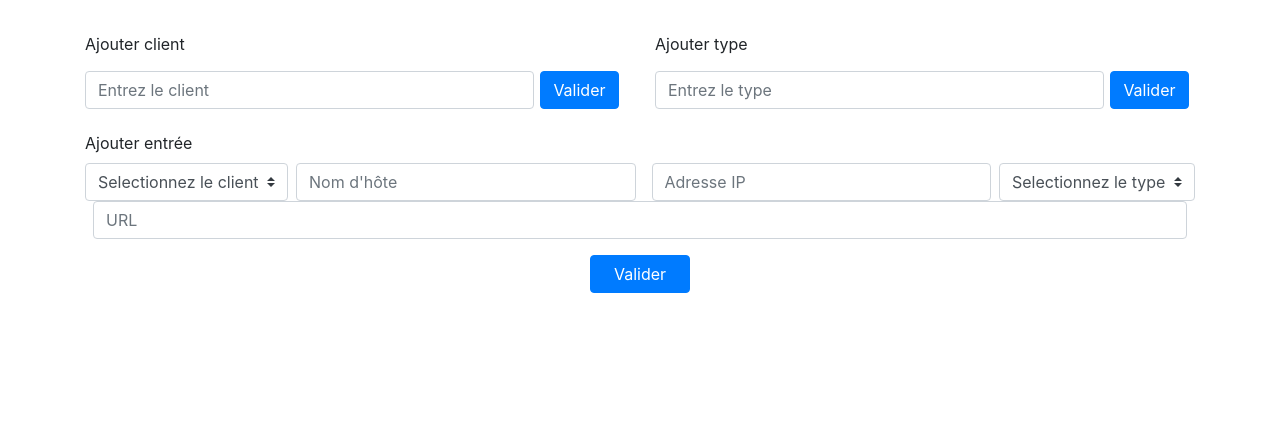
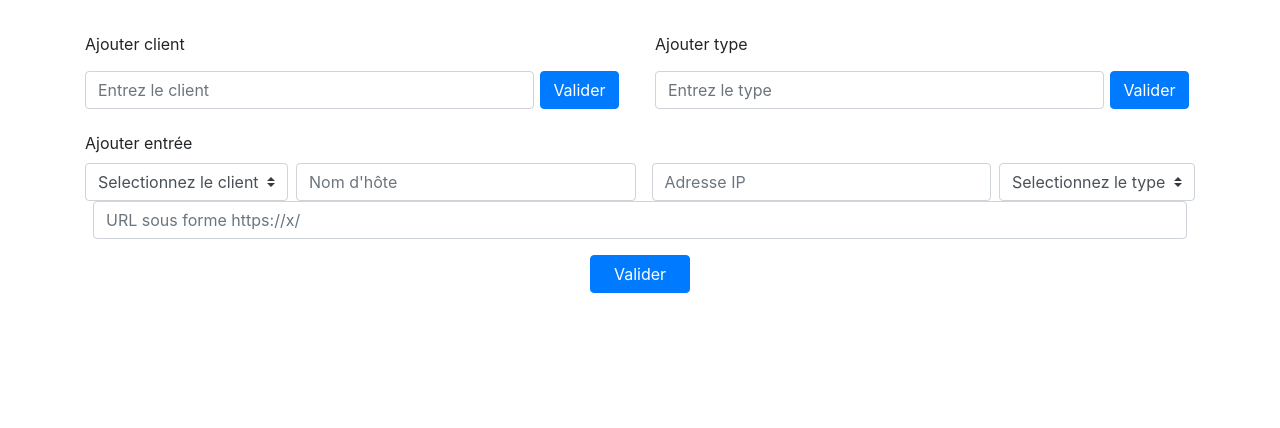
Before and after one commit to Boidart/topensi-sinala, a Django app: page /add/ in a window 1280 px wide. Shown: the part 76-504 px from the top of the page. Run offline with Django 3.2, Linux system fonts and the light colour scheme; the visitor is signed in with stand-in values (Sample User, id 1); data that the repository does not hold is empty; some libraries are stand-ins or nearby versions.

Commit message:
Update main_add.html

```diff
--- a/lister/templates/layouts/main_add.html
+++ b/lister/templates/layouts/main_add.html
@@ -38,7 +38,7 @@
                         <option value="{{e.nom}}">{{e.nom}}</option>
                     {% endfor %}
                 </select>
-                <input type="text" name="url" class="form-control col mx-2" id="exampleInputEmail1" aria-describedby="emailHelp" placeholder="URL"></form>
+                <input type="text" name="url" class="form-control col mx-2" id="exampleInputEmail1" aria-describedby="emailHelp" placeholder="URL sous forme https://x/"></form>
             </div>
         </div>
     </div>
```
